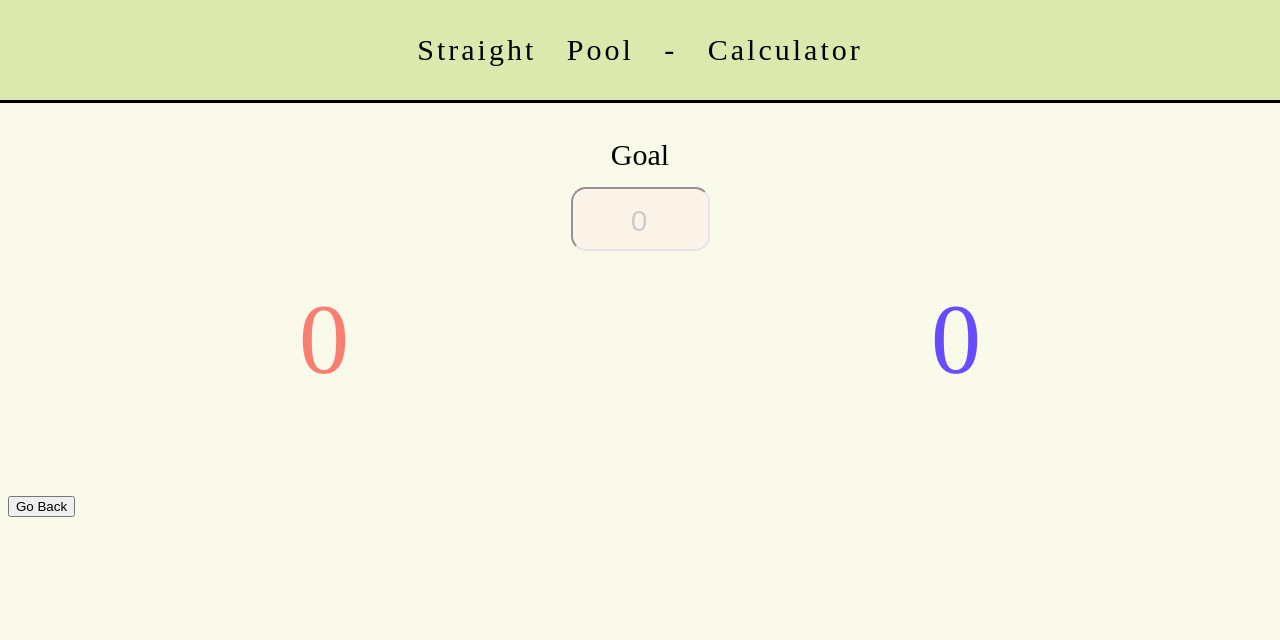
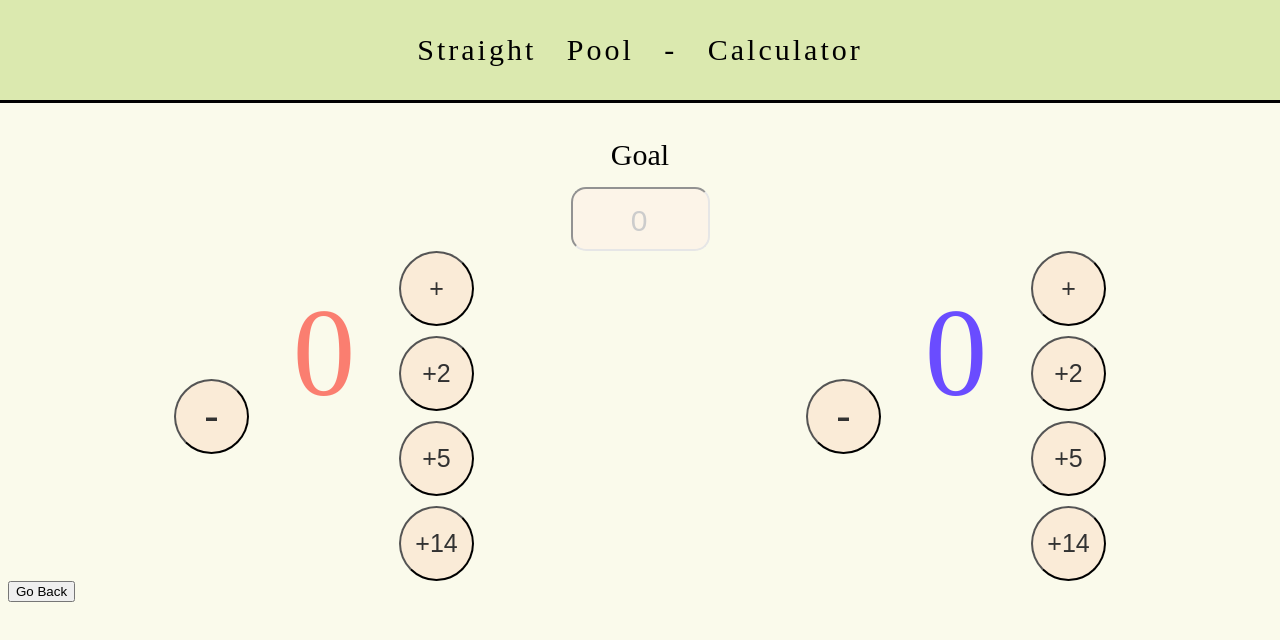
Before and after one commit to Jasark0/Straight-Pool-Score-Tracker, a plain HTML site: page straight-pool.html in a window 1280 px wide. Drawn offline with Linux system fonts and the light colour scheme.

Commit message:
Increment/Decrement buttons

```diff
--- a/Styles/player-profile.css
+++ b/Styles/player-profile.css
@@ -68,18 +68,54 @@
 }
 
 .player1-name, .player2-name{
-  margin-top: -20px;
+  display: grid;
+  align-items: center;
+  justify-content: center;
+  margin-top: -50px;
   font-size: 50px;
   font-family: Exo 2;
   font-weight: 500;
   letter-spacing: 2px;
 }
 
+.score-box{
+  display: grid;
+  grid-template-columns: 1fr 2fr 1fr;
+  align-items: center;
+  justify-content: center;
+}
+
+.increment-box{
+  display: grid;
+  grid-template-rows: 1fr 1fr 1fr 1fr;
+  row-gap: 10px;
+}
+
+.decrement-button{
+  height: 75px;
+  width: 75px;
+  border-radius: 38px;
+  font-size: 45px;
+  background-color:antiquewhite;
+  color: rgb(50, 50, 50);
+  cursor: pointer;
+}
+
+.increment-button{
+  height: 75px;
+  width: 75px;
+  border-radius: 38px;
+  font-size: 25px;
+  background-color:antiquewhite;
+  color: rgb(50, 50, 50);
+  cursor: pointer;
+}
+
 .player1-score{
   display: flex;
   justify-content: center;
   margin-top: 0;
-  font-size: 100px;
+  font-size: 125px;
   color: hsl(6, 93%, 71%);
 }
 
@@ -87,6 +123,6 @@
   display: flex;
   justify-content: center;
   margin-top: 0;
-  font-size: 100px;
+  font-size: 125px;
   color: hsl(250, 100%, 65%);
 }
--- /dev/null
+++ b/js/straight-pool.js
@@ -0,0 +1,70 @@
+let player1Score = Number(document.querySelector('.player1-score').innerHTML);
+      let player2Score = Number(document.querySelector('.player2-score').innerHTML);
+      const player1Name = localStorage.getItem('player1-name');
+      const player2Name = localStorage.getItem('player2-name');
+
+      if (player1Name === null){
+        player1Name = 'Player 1';
+      }
+      if (player2Name === null){
+        player2Name = 'Player 2';
+      }
+
+      window.onload = function(){
+        if (player1Name){
+          document.getElementById('player1').textContent = player1Name;
+        }
+        if (player2Name){
+          document.getElementById('player2').textContent = player2Name;
+        }
+      }
+
+      function incrementPlayerOne(){
+        player1Score++;
+        document.querySelector('.player1-score').innerHTML = player1Score;
+      }
+
+      function increment2PlayerOne(){
+        player1Score+=2;
+        document.querySelector('.player1-score').innerHTML = player1Score;
+      }
+
+      function increment5PlayerOne(){
+        player1Score+=5;
+        document.querySelector('.player1-score').innerHTML = player1Score;
+      }
+
+      function increment14PlayerOne(){
+        player1Score+=14;
+        document.querySelector('.player1-score').innerHTML = player1Score;
+      }
+
+      function decrementPlayerOne(){
+        player1Score--;
+        document.querySelector('.player1-score').innerHTML = player1Score;
+      }
+
+      function incrementPlayerTwo(){
+        player2Score++;
+        document.querySelector('.player2-score').innerHTML = player2Score;
+      }
+
+      function increment2PlayerTwo(){
+        player2Score+=2;
+        document.querySelector('.player2-score').innerHTML = player2Score;
+      }
+
+      function increment5PlayerTwo(){
+        player2Score+=5;
+        document.querySelector('.player2-score').innerHTML = player2Score;
+      }
+
+      function increment14PlayerTwo(){
+        player2Score+=14;
+        document.querySelector('.player2-score').innerHTML = player2Score;
+      }
+
+      function decrementPlayerTwo(){
+        player2Score--;
+        document.querySelector('.player2-score').innerHTML = player2Score;
+      }
--- a/straight-pool.html
+++ b/straight-pool.html
@@ -31,11 +31,29 @@
     <div class="player-boxes">
       <div class="player1-box">
         <p id = "player1" class="player1-name"></p>
-        <p class="player1-score">0</p>
+        <div class="score-box">
+          <button class="decrement-button" onclick="decrementPlayerOne();">-</button>
+          <p class="player1-score">0</p>
+          <div class="increment-box">
+            <button class="increment-button" onclick="incrementPlayerOne();">+</button>
+            <button class="increment-button" onclick="increment2PlayerOne();">+2</button>
+            <button class="increment-button" onclick="increment5PlayerOne();">+5</button>
+            <button class="increment-button" onclick="increment14PlayerOne();">+14</button>
+          </div>
+        </div>
       </div>
       <div class="player2-box">
         <p id = "player2" class="player2-name"></p>
-        <p class="player2-score">0</p>
+        <div class="score-box">
+          <button class="decrement-button" onclick="decrementPlayerTwo();">-</button>
+          <p class="player2-score">0</p>
+          <div class="increment-box">
+            <button class="increment-button" onclick="incrementPlayerTwo();">+</button>
+            <button class="increment-button" onclick="increment2PlayerTwo();">+2</button>
+            <button class="increment-button" onclick="increment5PlayerTwo();">+5</button>
+            <button class="increment-button" onclick="increment14PlayerTwo();">+14</button>
+          </div>
+        </div>
       </div>
     </div>
 
@@ -44,25 +62,7 @@
     </a>
 
     <!--JavaScript-->
-    <script>
-      const player1Name = localStorage.getItem('player1-name');
-      const player2Name = localStorage.getItem('player2-name');
-
-      if (player1Name === null){
-        player1Name = 'Player 1';
-      }
-      if (player2Name === null){
-        player2Name = 'Player 2';
-      }
-
-      window.onload = function(){
-        if (player1Name){
-          document.getElementById('player1').textContent = player1Name;
-        }
-        if (player2Name){
-          document.getElementById('player2').textContent = player2Name;
-        }
-      }
+    <script src="/js/straight-pool.js">
     </script>
   </body>
 </html>
```
